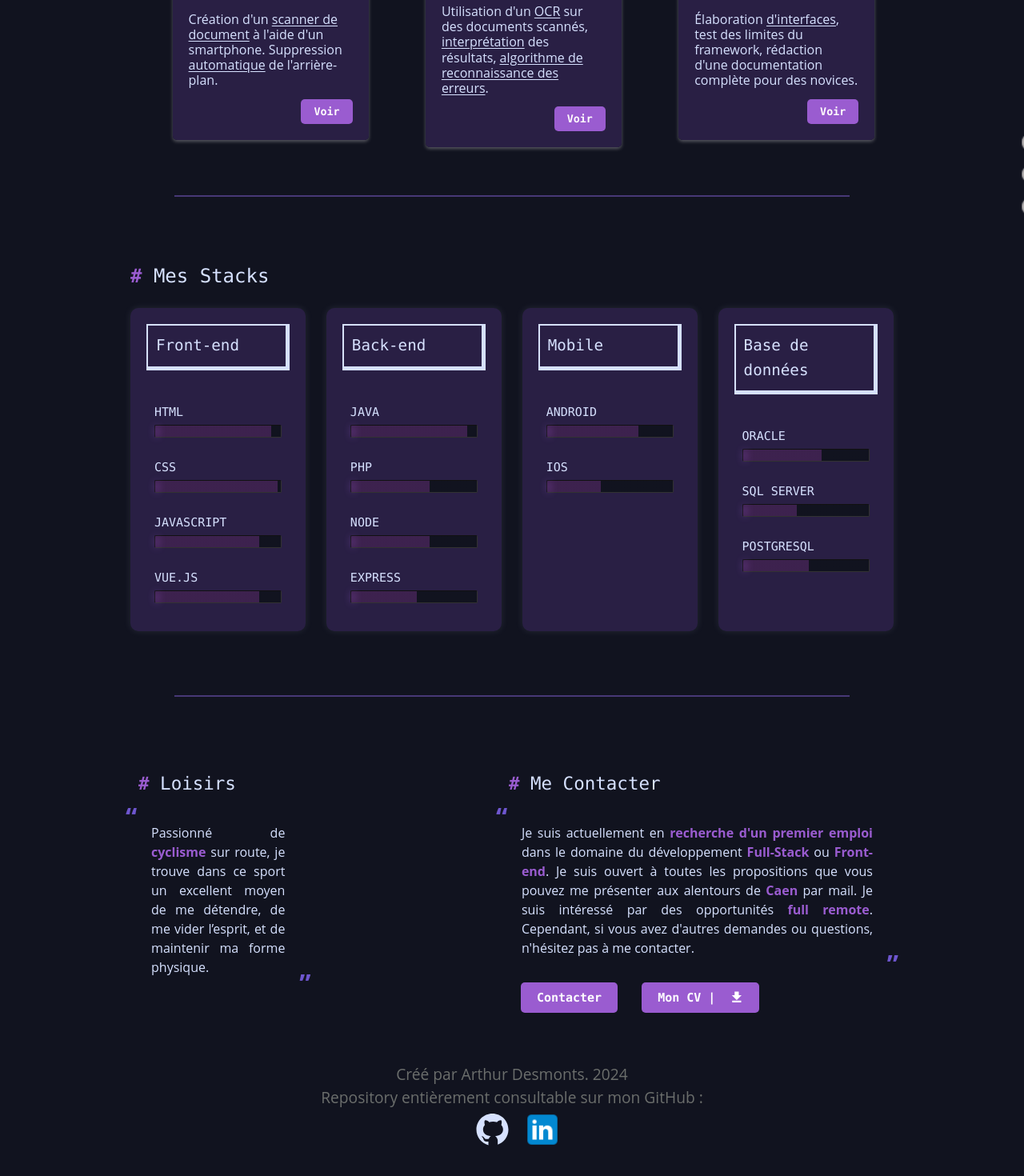
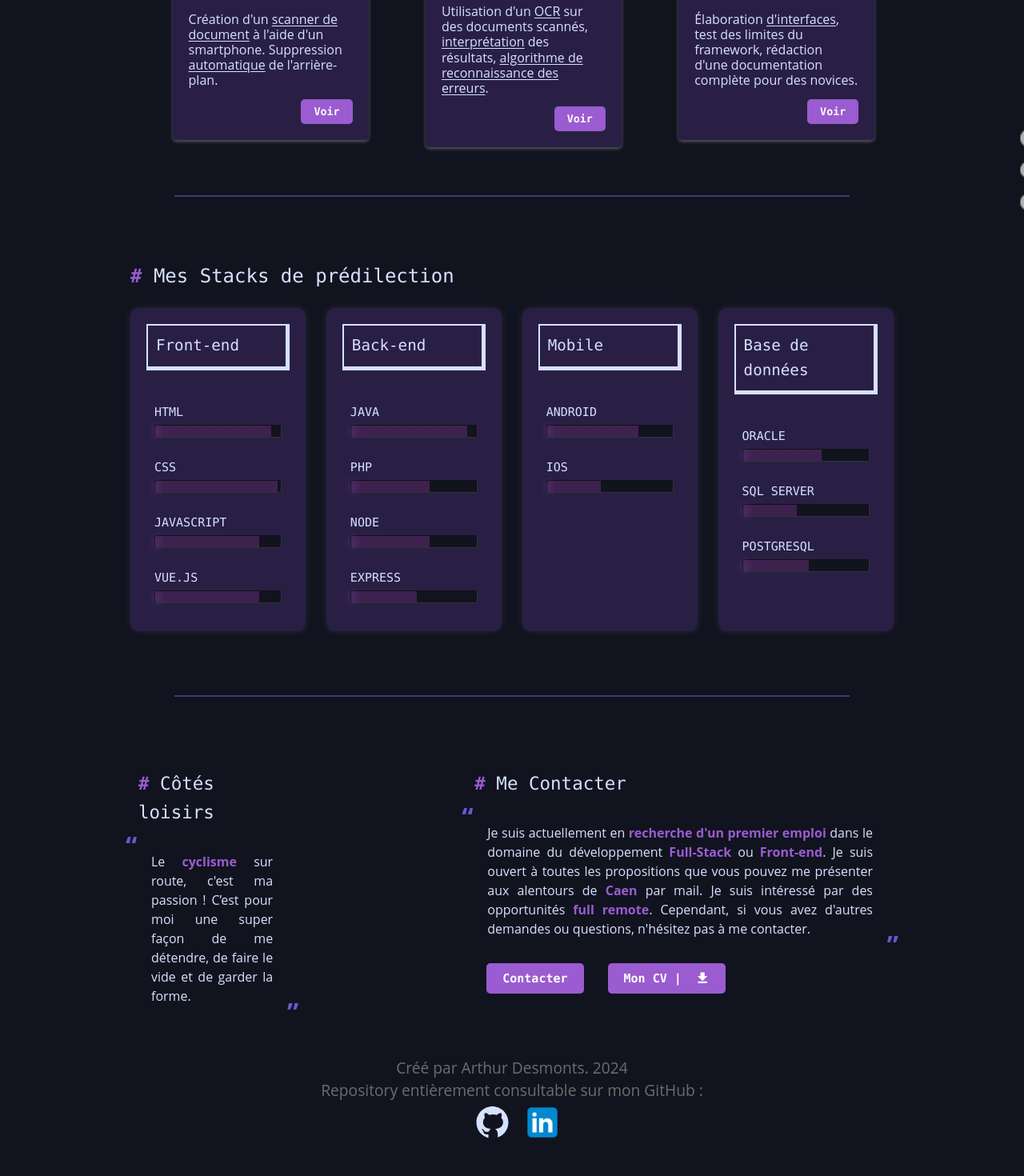
Before and after one commit to ArthurDesmonts/portfolio, a Vue app: page / in a window 1280 px wide. Shown: the part 1501-2971 px from the top of the page at 80% size. Built offline with nearby package versions, Linux system fonts and the light colour scheme.

Commit message:
update general content

```diff
--- a/src/App.vue
+++ b/src/App.vue
@@ -90,7 +90,7 @@ onMounted(() => {
     </div>
     <hr id="project" class="separateur">
     <div class="presentation appears-top">
-      <h2><span class="icon">#</span> Mes projets</h2>
+      <h2><span class="icon">#</span> Mes projets récents</h2>
       <p class="justify-content descriptionBox">Malheureusement, je n'ai pas utilisé mon compte GitHub pour mes projets professionnels. Cependant, je peux néanmoins vous décrire en détail ceux que je trouve <span class="icon">les plus aboutis et représentatifs de mes compétences actuelles</span>.</p>
       <div class="card-alignement">
         <div class="inner-text-card-align">
@@ -132,10 +132,8 @@ onMounted(() => {
     <hr class="separateur">
     <div id="hobbies" class="double-container">
         <div class="loisir appears-left">
-          <h2><span class="icon">#</span> Loisirs</h2>
-          <p class="justify-content">Passionné de <span class="icon">cyclisme</span> sur route, je trouve dans ce sport un excellent
-            moyen de me détendre, de me vider l’esprit, et de maintenir ma forme
-            physique.</p>
+          <h2><span class="icon">#</span> Côtés loisirs</h2>
+          <p class="justify-content">Le <span class="icon">cyclisme</span> sur route, c'est ma passion ! C’est pour moi une super façon de me détendre, de faire le vide et de garder la forme.</p>
         </div>
         <div id="contact" class="contact appears-right">
           <h2><span class="icon">#</span> Me Contacter</h2>
@@ -255,7 +253,7 @@ onMounted(() => {
 .loisir {
   margin-top: 2em;
   margin-left: 2em;
-  margin-right: 10%;
+  margin-right: 8%;
 }
 
 .separateur {
@@ -317,7 +315,7 @@ button:hover {
   display: flex;
   justify-content: space-between;
   align-items: flex-start;
-  gap: 1em;
+  gap: 0.5em;
 }
 
 /* type effect */
--- a/src/components/StackComponent.vue
+++ b/src/components/StackComponent.vue
@@ -26,7 +26,7 @@ onMounted(() => {
 
 <template>
   <div class="Stack">
-    <h2><span class="icon">#</span> Mes Stacks</h2>
+    <h2><span class="icon">#</span> Mes Stacks de prédilection</h2>
     <div class="stair-box-component">
       <div class="stair-box">
         <h3>Front-end</h3>
```
